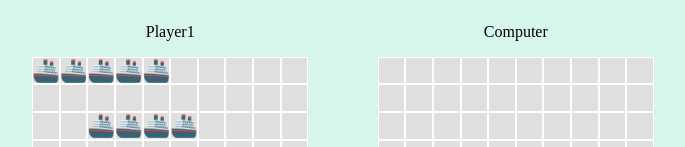
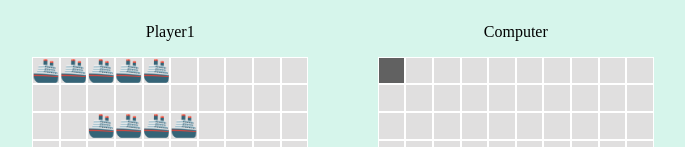
Before and after one commit to bellitabellota/TOP-Battleship, a website built with webpack: page src/template.html in a window 1280 px wide. In both pictures the pointer is over the element 688 px from the left and 253 px from the top of the page. Shown: the part 183-330 px from the top of the page, without its empty margins (297-982 px from the left). Built offline with nearby package versions, Linux system fonts and the light colour scheme.

Commit message:
Add hover effect on board when EventListeners are added

```diff
--- a/src/modules/dom-controller.js
+++ b/src/modules/dom-controller.js
@@ -23,6 +23,7 @@ export class DOMController {
         const opponentFieldElements = this.domBoardOpponentPlayer.querySelectorAll(".js-field");
 
         opponentFieldElements.forEach((field) => {
+          field.classList.add("opponent-field");
           field.addEventListener("click", () => {
             resolve(this.getClickedCoordinate(field));
           });
--- a/src/styles.css
+++ b/src/styles.css
@@ -46,6 +46,10 @@ body {
   font-size: 1.75vw;
 }
 
+.opponent-field:hover {
+  background-color: rgb(97, 97, 97);
+}
+
 .row {
   display: flex;
 }
```
